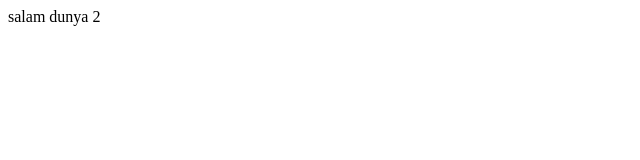
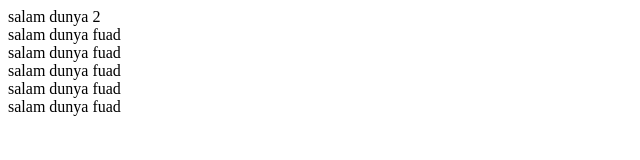
Before and after one commit to MedetovMedet/MYproject1, a plain HTML site: page index.html in a window 1280 px wide. Shown: the whole page, without its empty margins (0-640 px from the left). Drawn offline with Linux system fonts and the light colour scheme.

Commit message:
5 div artirdim

```diff
--- a/index.html
+++ b/index.html
@@ -7,9 +7,12 @@
 </head>
 <body>
 
-    <div>
-        salam dunya 2
-    </div>
+    <div>salam dunya 2</div>
+    <div>salam dunya fuad</div>
+    <div>salam dunya fuad</div>
+    <div>salam dunya fuad</div>
+    <div>salam dunya fuad</div>
+    <div>salam dunya fuad</div>
 
 </body>
 </html>
```
